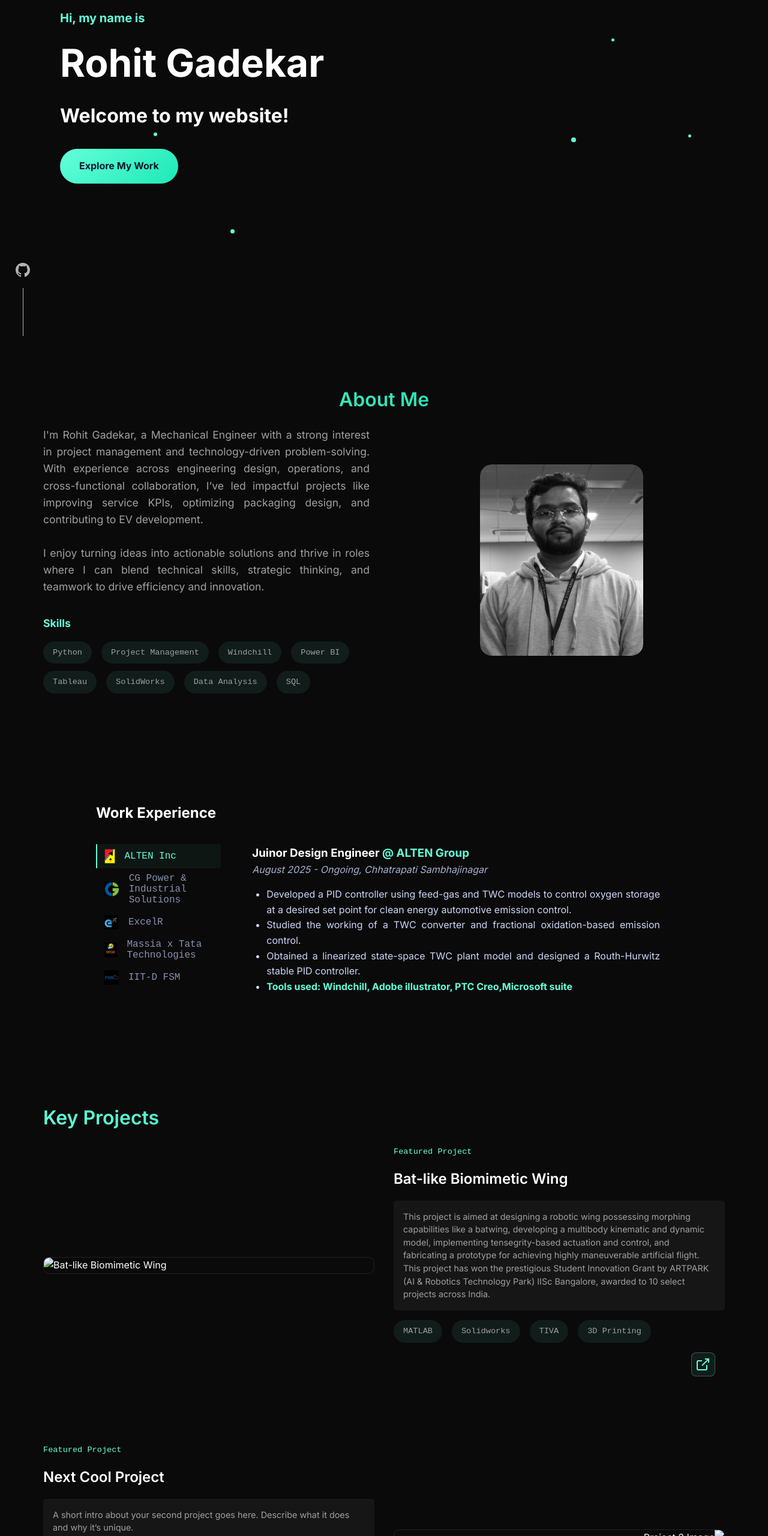
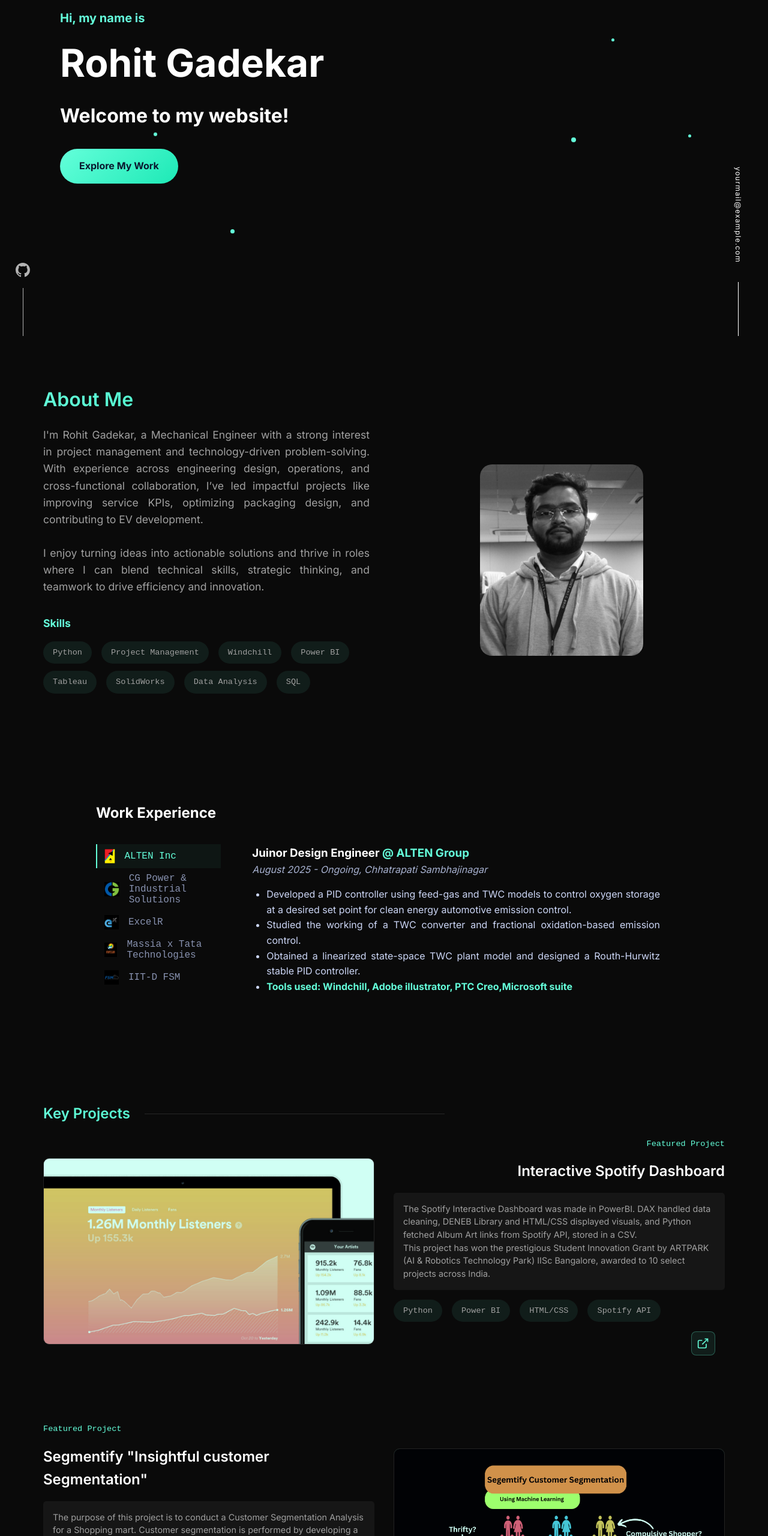
Before and after one commit to Rohit2350/Portfolio, a plain HTML site: page index.html in a window 1280 px wide. Shown: the part 240-2800 px from the top of the page at 60% size. Drawn offline with Linux system fonts and the light colour scheme.

Commit message:
Sixth commit

```diff
--- a/index.html
+++ b/index.html
@@ -340,8 +340,30 @@
         .project.reverse .project-content {
             direction: ltr;
         }
-
+        .projects .section-title {
+            text-align: left;
+            display: flex;
+            align-items: center;
+            gap: 0.5rem;
+            font-size: 1.5rem;
+            font-weight: 600;
+            color: var(--text-primary);
+            position: relative;
+        }
+
+        .projects .section-title::after {
+            content: "";
+            width: 500px;
+            height: 1px;
+            background: rgba(255, 255, 255, 0.12); /* subtle light gray line */
+            margin-left: 1rem; /* spacing between text and line */
+        }
+
+
+        /* Project image with green overlay hover */
         .project-image {
+            position: relative;
+            pointer-events: auto;
             width: 100%;
             border-radius: 10px;
             overflow: hidden;
@@ -352,6 +374,31 @@
             width: 100%;
             height: auto;
             display: block;
+            transition: transform 0.4s ease;
+        }
+        .project-image::after {
+            pointer-events: none; /* so overlay won't block clicks */
+        }
+
+        /* green overlay */
+        .project-image::after {
+            content: "";
+            position: absolute;
+            top: 0;
+            left: 0;
+            width: 100%;
+            height: 100%;
+            background: rgba(100, 255, 218, 0.3);
+            mix-blend-mode: multiply;
+            transition: opacity 0.4s ease;
+        }
+
+        /* hover effect: fade overlay + zoom image */
+        .project-image:hover::after {
+            opacity: 0;
+        }
+        .project-image:hover img {
+            transform: scale(1.05);
         }
 
         .project-content {
@@ -359,9 +406,8 @@
             flex-direction: column;
             gap: 1rem;
             position: relative;
-            padding-bottom: 4.5rem; /* extra space for the button */
-        }
-
+            padding-bottom: 4.5rem;
+        }
 
         .project-label {
             font-size: 0.85rem;
@@ -408,7 +454,7 @@
             position: absolute;
             right: 16px;
             bottom: 16px;
-            width: 40px; /* keep as in reference */
+            width: 40px;
             height: 40px;
             display: inline-flex;
             align-items: center;
@@ -423,8 +469,8 @@
         }
 
         .project-link svg {
-            width: 24px; /* bigger inside */
-            height: 24px;
+            width: 20px;
+            height: 20px;
             stroke: currentColor;
             fill: none;
             stroke-width: 2;
@@ -435,12 +481,12 @@
             box-shadow: 0 10px 30px rgba(100, 255, 218, 0.2);
             background: rgba(100, 255, 218, 0.15);
             border-color: #64ffda;
-            color: #ffffff; /* white icon on hover */
+            color: #ffffff;
         }
 
         .project-link.left-link {
-            right: auto; /* remove right positioning */
-            left: 16px;  /* stick to left */
+            right: auto;
+            left: 16px;
             bottom: 16px;
         }
 
@@ -539,6 +585,41 @@
             font-size: 0.8rem; /* smaller text */
             /* border-top: 1px solid rgba(102, 126, 234, 0.2); */ /* optional: remove or lighten */
         }
+
+        /* Email */
+        .email-right {
+            position: fixed;
+            right: 40px; /* push from right edge */
+            bottom: 0;
+            display: flex;
+            flex-direction: column;
+            align-items: center;
+            gap: 1rem;
+        }
+
+        .email-right a {
+            writing-mode: vertical-rl;
+            text-orientation: mixed;
+            font-size: 0.75rem;
+            letter-spacing: 0.1em;
+            color: #ffffff; /* same accent color as GitHub */
+            text-decoration: none;
+            transition: color 0.3s ease;
+        }
+
+        .email-right a:hover {
+            color: #64ffda;; /* change on hover */
+        }
+
+        .email-right::after {
+            content: "";
+            display: block;
+            width: 1px;
+            height: 90px;
+            background-color: #ffffff;
+            margin-top: 1rem;
+        }
+
 
 
         /* Animations */
@@ -1039,7 +1120,7 @@
     <!-- About Section -->
     <section id="about" class="about section">
         <div class="animate-on-scroll">
-            <h2 class="section-title">About Me</h2>
+            <h2 class="section-title" style="text-align: left" >About Me</h2>
             <div class="about-content">
                 <div class="about-text">
                     <p style="text-align: justify;">I'm Rohit Gadekar, a Mechanical Engineer with a strong interest in project management and technology-driven problem-solving. With experience across engineering design, operations, and cross-functional collaboration, I’ve led impactful projects like improving service KPIs, optimizing packaging design, and contributing to EV development.</p>
@@ -1163,16 +1244,16 @@
             <!-- Project 1 -->
             <div class="project">
                 <div class="project-image">
-                    <img src="batwing.jpg" alt="Bat-like Biomimetic Wing">
+                    <a href="https://github.com/Rohit2350/Interactive-_Spotify_Dashboard-" target="_blank" rel="noopener noreferrer">
+                        <img src="Spo_dash.jpeg" alt="Interactive Spotify Dashboard">
+                    </a>
                 </div>
                 <div class="project-content">
-                    <p class="project-label">Featured Project</p>
-                    <h3 class="project-title">Bat-like Biomimetic Wing</h3>
+                    <p class="project-label" style="text-align: right">Featured Project</p>
+                    <h3 class="project-title" style="text-align: right">Interactive Spotify Dashboard</h3>
                     <div class="project-description">
                         <p>
-                            This project is aimed at designing a robotic wing possessing morphing capabilities like a batwing,
-                            developing a multibody kinematic and dynamic model, implementing tensegrity-based actuation and
-                            control, and fabricating a prototype for achieving highly maneuverable artificial flight.
+                            The Spotify Interactive Dashboard was made in PowerBI. DAX handled data cleaning, DENEB Library and HTML/CSS displayed visuals, and Python fetched Album Art links from Spotify API, stored in a CSV.
                         </p>
                         <p>
                             This project has won the prestigious Student Innovation Grant by ARTPARK (AI & Robotics Technology Park) IISc Bangalore,
@@ -1180,45 +1261,49 @@
                         </p>
                     </div>
                     <div class="project-tags">
-                        <span class="tag">MATLAB</span>
-                        <span class="tag">Solidworks</span>
-                        <span class="tag">TIVA</span>
-                        <span class="tag">3D Printing</span>
-                    </div>
-                   <a href="https://your-project-link.com" target="_blank" class="project-link">
+                        <span class="tag">Python</span>
+                        <span class="tag">Power BI</span>
+                        <span class="tag">HTML/CSS</span>
+                        <span class="tag">Spotify API</span>
+                    </div>
+                    <a href="https://github.com/Rohit2350/Interactive-_Spotify_Dashboard-" target="_blank" class="project-link">
                         <svg xmlns="http://www.w3.org/2000/svg" viewBox="0 0 24 24">
                             <path d="M18 13v6a2 2 0 0 1-2 2H4a2 2 0 0 1-2-2V8a2 2 0 0 1 2-2h6"></path>
                             <polyline points="15 3 21 3 21 9"></polyline>
                             <line x1="10" y1="14" x2="21" y2="3"></line>
                         </svg>
                     </a>
-
-                </div>
-            </div>
-
+                </div>
+            </div>
+
+            <!-- Project 2 -->
            <!-- Project 2 -->
             <div class="project reverse">
                 <div class="project-image">
-                    <img src="your-image-2.jpg" alt="Project 2 Image">
+                    <a href="https://github.com/Rohit2350/Customer_Segmentation_Dashboard" target="_blank" rel="noopener noreferrer">
+                        <img src="cus_seg.png" alt="Segmentify 'Insightful customer Segmentation'">
+                    </a>
                 </div>
                 <div class="project-content">
                     <p class="project-label">Featured Project</p>
-                    <h3 class="project-title">Next Cool Project</h3>
+                    <h3 class="project-title">Segmentify "Insightful customer Segmentation"</h3>
                     <div class="project-description">
                         <p>
-                            A short intro about your second project goes here.
-                            Describe what it does and why it’s unique.
+                            The purpose of this project is to conduct a Customer Segmentation Analysis for a Shopping mart.
+                            Customer segmentation is performed by developing a RFM Model. RFM (Recency, Frequency, Monetary)
+                            analysis is a behavior-based approach grouping customers into segments.
                         </p>
                         <p>
-                            Mention any achievements, grants, or recognition the project received.
+                            hello
                         </p>
                     </div>
                     <div class="project-tags">
                         <span class="tag">Python</span>
-                        <span class="tag">Django</span>
-                        <span class="tag">PostgreSQL</span>
-                    </div>
-                    <a href="https://your-second-project-link.com" target="_blank" class="project-link left-link">
+                        <span class="tag">SQL</span>
+                        <span class="tag">Machine Learning</span>
+                        <span class="tag">RFM Model</span>
+                    </div>
+                    <a href="https://github.com/Rohit2350/Customer_Segmentation_Dashboard" target="_blank" class="project-link left-link">
                         <svg xmlns="http://www.w3.org/2000/svg" viewBox="0 0 24 24">
                             <path d="M18 13v6a2 2 0 0 1-2 2H4a2 2 0 0 1-2-2V8a2 2 0 0 1 2-2h6"></path>
                             <polyline points="15 3 21 3 21 9"></polyline>
@@ -1226,6 +1311,8 @@
                         </svg>
                     </a>
                 </div>
+            </div>
+
             </div>
 
         </div>
@@ -1263,7 +1350,10 @@
         </div>
     <div class="github-line"></div>
     </a>
-
+    <!-- Email -->
+    <div class="email-right">
+    <a href="mailto:yourmail@example.com">yourmail@example.com</a>
+</div>
 
     <!-- Footer -->
     <footer class="footer">
```
Also changed, not shown: Spo_dash.jpeg (added), cus_seg.png (added). Lines whose indentation alone changed are shown as unchanged.
